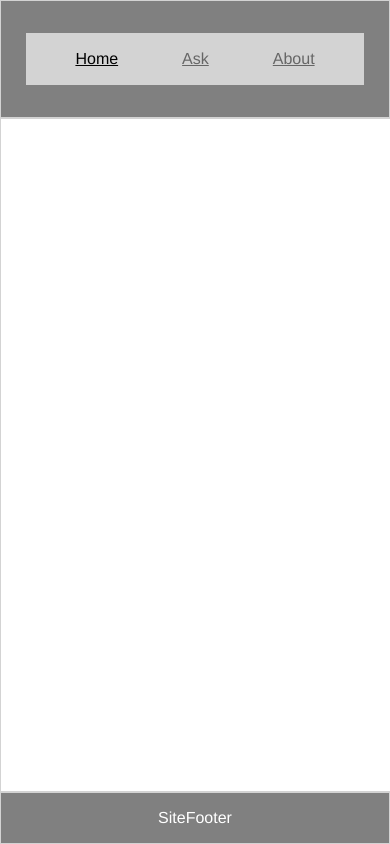
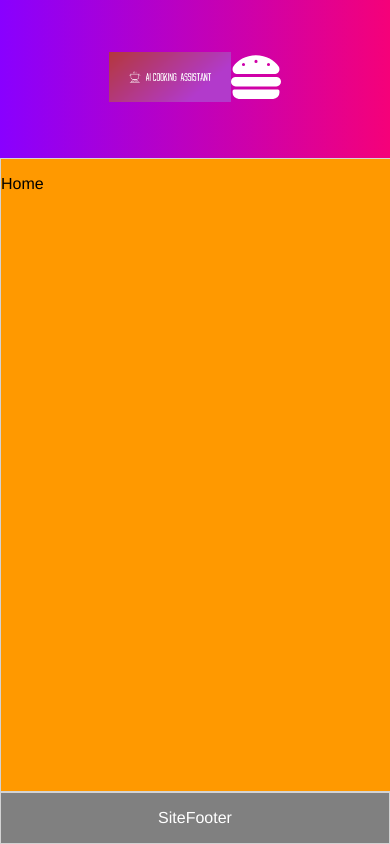
Before and after one commit to technative-academy/Team-Wolf, a React (Vite) app: page / in a window 390 px wide. Built offline with nearby package versions, Linux system fonts and the light colour scheme.

Commit message:
add styles for mobile and desktop add toggle hamburger

```diff
--- a/package.json
+++ b/package.json
@@ -12,6 +12,7 @@
   "dependencies": {
     "react": "^18.2.0",
     "react-dom": "^18.2.0",
+    "react-icons": "^5.2.1",
     "react-router-dom": "^6.23.1"
   },
   "devDependencies": {
--- a/src/components/SiteHeader/SiteHeader.module.css
+++ b/src/components/SiteHeader/SiteHeader.module.css
@@ -1,9 +1,9 @@
 .wrapper {
   padding: 2rem;
-  border: 1px solid lightgray;
+
   display: flex;
   align-items: center;
   justify-content: center;
   color: white;
-  background: grey;
+  background: linear-gradient(to right, #8900ff, #f50179);
 }
--- a/src/components/SiteNav/SiteNav.jsx
+++ b/src/components/SiteNav/SiteNav.jsx
@@ -1,27 +1,72 @@
-import { NavLink } from "react-router-dom";
+// import { NavLink } from "react-router-dom";
+// import styles from "./SiteNav.module.css";
+
+// function SiteNav() {
+//   const navLinks = [
+//     { label: "Home", url: "/" },
+//     { label: "Ask", url: "/ask" },
+//     { label: "About", url: "/about" },
+//   ];
+//   return (
+//     <div className={styles.wrapper}>
+//       <nav className={styles.links}>
+//         {navLinks.map((navLink) => (
+//           <NavLink
+//             key={navLink.url}
+//             to={navLink.url}
+//             className={({ isActive }) =>
+//               isActive ? styles.activeLink : styles.inactiveLink
+//             }
+//           >
+//             {navLink.label}
+//           </NavLink>
+//         ))}
+//       </nav>
+//     </div>
+//   );
+// }
+
+// export default SiteNav;
+
 import styles from "./SiteNav.module.css";
+import { Link } from "react-router-dom";
+import { FaHamburger, FaTimes } from "react-icons/fa";
+import { useState } from "react";
 
 function SiteNav() {
-  const navLinks = [
-    { label: "Home", url: "/" },
-    { label: "Ask", url: "/ask" },
-    { label: "About", url: "/about" },
-  ];
+  const [click, setClick] = useState(false);
+
+  function handleClick() {
+    setClick(!click);
+  }
+
   return (
-    <div className={styles.wrapper}>
-      <nav className={styles.links}>
-        {navLinks.map((navLink) => (
-          <NavLink
-            key={navLink.url}
-            to={navLink.url}
-            className={({ isActive }) =>
-              isActive ? styles.activeLink : styles.inactiveLink
-            }
-          >
-            {navLink.label}
-          </NavLink>
-        ))}
-      </nav>
+    <div className={styles.header}>
+      <Link to="/">
+        <img className={styles.logo} src="/images/cover.png" alt="Cover" />
+      </Link>
+      <ul
+        className={
+          click ? `${styles.navMenu} ${styles.active}` : styles.navMenu
+        }
+      >
+        <li>
+          <Link to="/">Home</Link>
+        </li>
+        <li>
+          <Link to="/ask">Ask</Link>
+        </li>
+        <li>
+          <Link to="/about">About</Link>
+        </li>
+      </ul>
+      <div className={styles.hamburger} onClick={handleClick}>
+        {click ? (
+          <FaTimes size={50} style={{ color: "white" }} />
+        ) : (
+          <FaHamburger size={50} style={{ color: "white" }} />
+        )}
+      </div>
     </div>
   );
 }
--- a/src/components/SiteNav/SiteNav.module.css
+++ b/src/components/SiteNav/SiteNav.module.css
@@ -1,4 +1,4 @@
-.wrapper {
+/* .wrapper {
 	padding: 1rem;
 	border: 1px solid lightgray;
 	display: flex;
@@ -22,4 +22,149 @@
 
   .inactiveLink {
 	  color: #666;
+  } */
+
+/* new */
+
+/* ul {
+  list-style: none;
+}
+
+.header {
+  display: flex;
+  justify-content: space-between;
+  align-items: center;
+  padding: 1.5rem;
+}
+
+.navMenu {
+  display: flex;
+  flex-direction: row;
+}
+
+.navMenu li {
+  padding: 0 1rem;
+}
+
+.navMenu li a {
+  font-size: 1.5rem;
+  font-weight: bold;
+}
+
+.hamburger {
+  display: none;
+}
+
+h1 {
+  margin-right: auto;
+}
+
+.logo {
+  width: 200px;
+}
+
+@media screen and (max-width: 1040px) {
+  .navMenu {
+    flex-direction: column;
+    justify-content: center;
+    align-items: center;
+    width: 100%;
+    height: 100vh;
+
+    position: absolute;
+    top: 0;
+    left: -100%;
+    z-index: -2;
+    transition: 0.2s;
   }
+
+  .navMenu {
+    padding: 2rem 1rem;
+  }
+
+  .navMenu.active {
+    left: 0;
+  }
+
+  .navMenu li a {
+    font-size: 2.2rem;
+    line-height: 5.5rem;
+  }
+
+  .hamburger {
+    display: initial;
+  }
+} */
+
+/* SiteNav.module.css */
+.header {
+  display: flex;
+  justify-content: space-between;
+  align-items: center;
+  padding: 20px;
+}
+
+.navMenu {
+  display: flex;
+  list-style: none;
+  transition: transform 0.3s ease;
+}
+
+.navMenu li {
+  margin: 0 10px;
+  padding: 0 1rem;
+}
+
+img {
+  margin-right: auto;
+}
+
+.navMenu a {
+  color: white;
+  text-decoration: none;
+}
+
+a:hover {
+  color: gray;
+}
+
+.hamburger {
+  display: none;
+  cursor: pointer;
+}
+
+.logo {
+  height: 50px; /* Adjust as needed */
+}
+
+/* Hide the menu by default on small screens */
+@media (max-width: 768px) {
+  .navMenu {
+    display: none;
+    flex-direction: column;
+    justify-content: center;
+    align-items: center;
+    width: 100%;
+    background-color: white;
+    position: absolute;
+    top: 60px;
+    left: 0;
+    padding: 20px;
+  }
+
+  .navMenu a {
+    color: black;
+    text-decoration: none;
+    line-height: 3.5rem;
+  }
+
+  .navMenu.active {
+    display: flex;
+    left: 0;
+    color: gray;
+  }
+
+  .hamburger {
+    display: block;
+  }
+}
--- a/src/routes.jsx
+++ b/src/routes.jsx
@@ -9,7 +9,7 @@ const routes = [
     element: <Root />,
     children: [
       {
-        path: "home",
+        path: "/",
         element: <Home />,
       },
       {
```
Also changed, not shown: public/images/cover.png (added), 1 other file (tests, documents, lock files or other folders).
